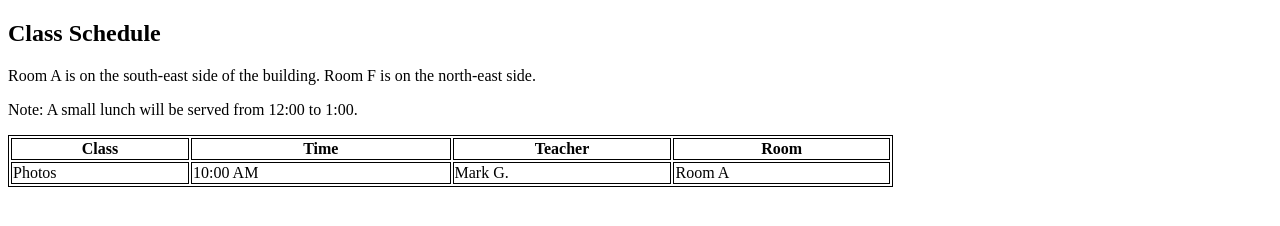
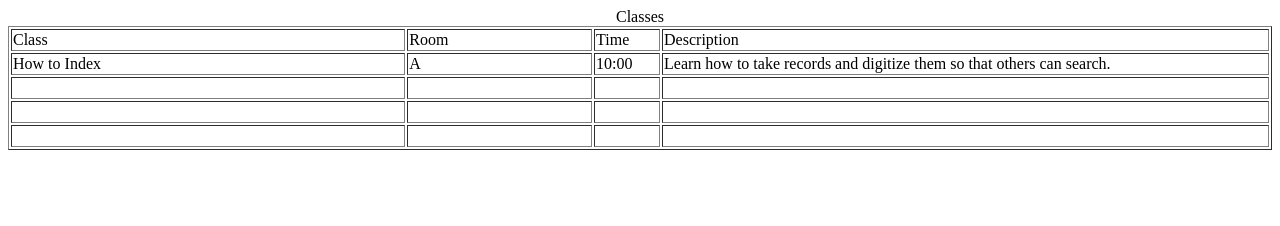
Before and after one commit to doncenatiempo/FHC, a plain HTML site: page index.html in a window 1280 px wide. Drawn offline with Linux system fonts and the light colour scheme.

Commit message:
First file from BlueGriffon

```diff
--- a/index.html
+++ b/index.html
@@ -1,30 +1,59 @@
 <!DOCTYPE html>
 <html>
-<style>
-table, th, td {
-  border:1px solid black;
-}
-</style>
+  <head>
+    <meta http-equiv="content-type" content="text/html; charset=UTF-8">
+    <title>Family History Discovery Day - 2022</title>
+  </head>
   <body>
-
-<h2>Class Schedule</h2>
-<p>Room A is on the south-east side of the building. Room F is on the north-east side.</p>
-<p>Note: A small lunch will be served from 12:00 to 1:00.</p>
-
-<table style="width:70%">
+    <table style="width: 100%" border="1">
+      <caption>Classes</caption>
+      <tbody>
         <tr>
-    <th>Class</td>
-    <th>Time</td>
-    <th>Teacher</td>
-    <th>Room</td>
+          <td>Class</td>
+          <td>Room</td>
+          <td style="width: 62.017px;">Time</td>
+          <td style="width: 602.95px;">Description</td>
         </tr>
         <tr>
-    <td>Photos</td>
-    <td>10:00 AM</td>
-    <td>Mark G.</td>
-    <td>Room A</td>
+          <td>How to Index</td>
+          <td>A</td>
+          <td>10:00</td>
+          <td>Learn how to take records and digitize them so that others can
+            search.</td>
         </tr>
+        <tr>
+          <td><br>
+          </td>
+          <td><br>
+          </td>
+          <td><br>
+          </td>
+          <td><br>
+          </td>
+        </tr>
+        <tr>
+          <td><br>
+          </td>
+          <td><br>
+          </td>
+          <td><br>
+          </td>
+          <td><br>
+          </td>
+        </tr>
+        <tr>
+          <td><br>
+          </td>
+          <td><br>
+          </td>
+          <td><br>
+          </td>
+          <td><br>
+          </td>
+        </tr>
+      </tbody>
     </table>
-
+    <p><br>
+    </p>
   </body>
 </html>
```
Lines whose indentation alone changed are shown as unchanged.
